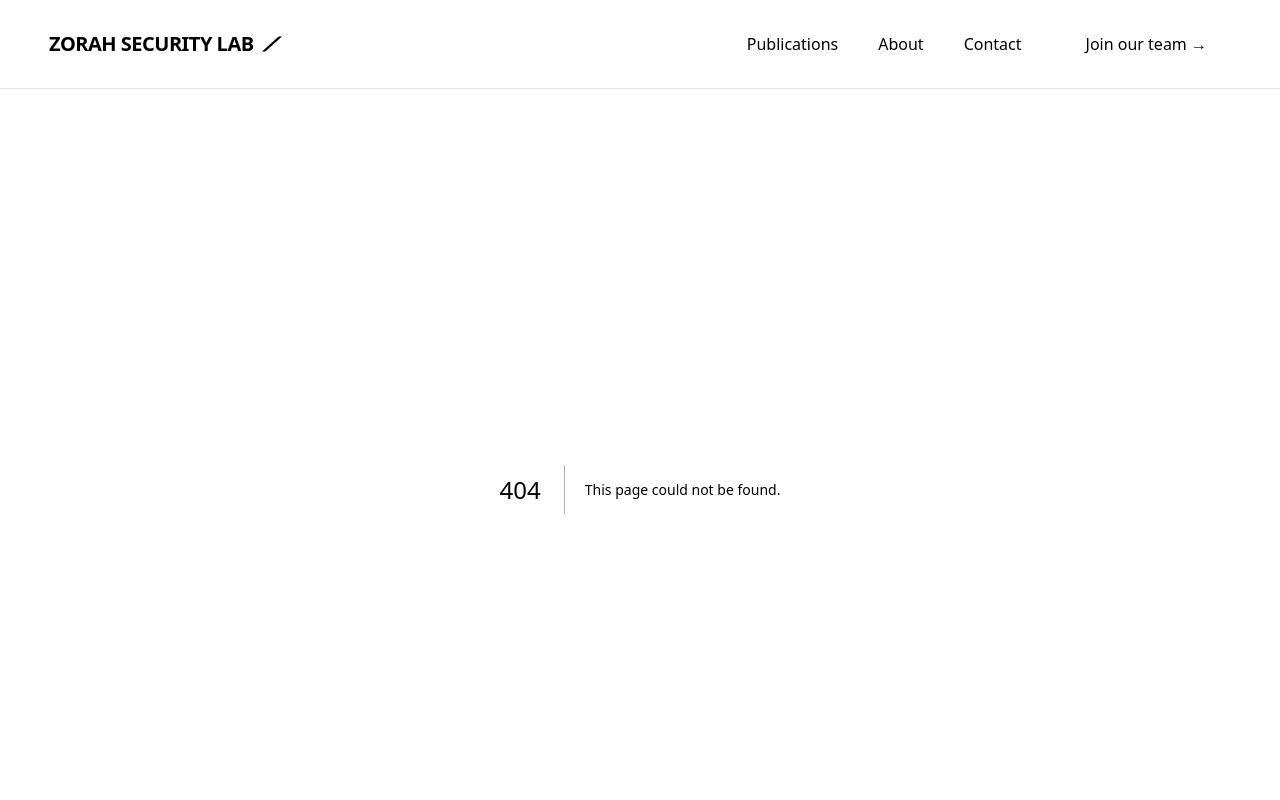
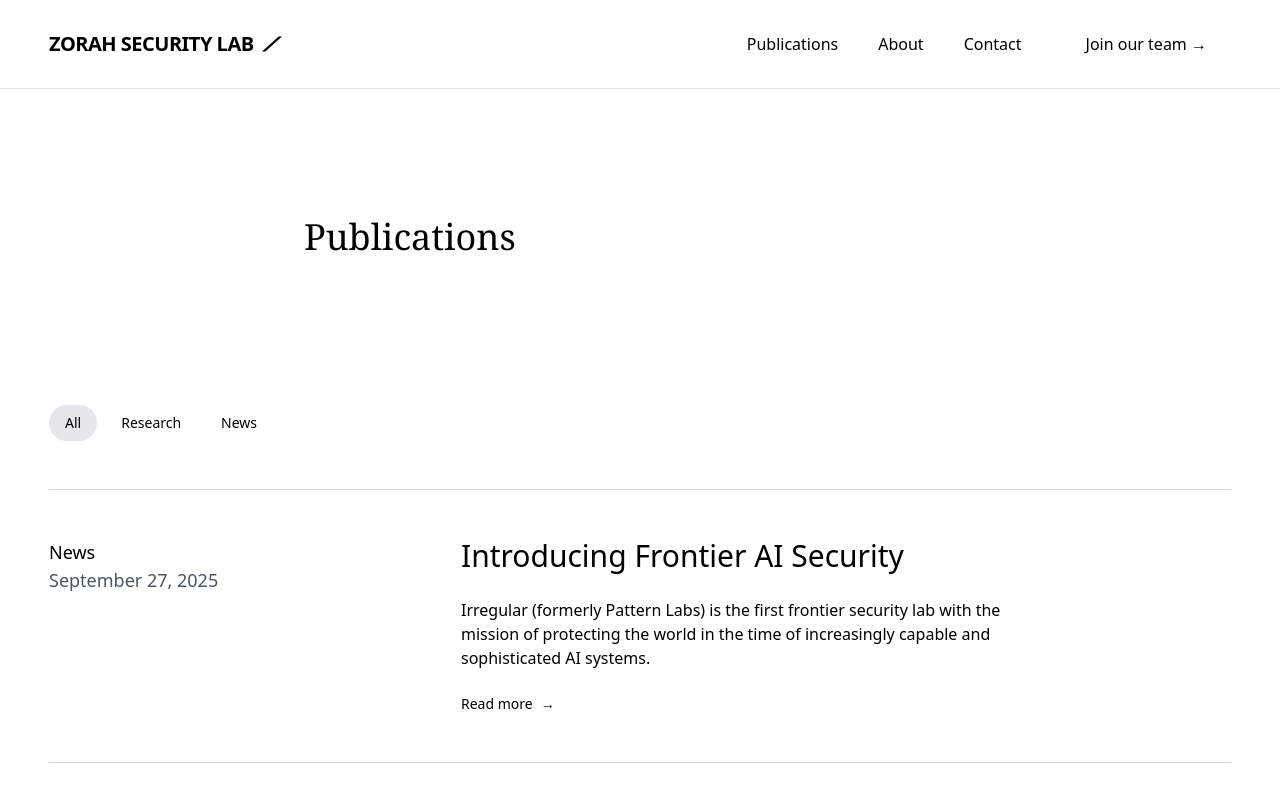
Before and after one commit to Eric-Eddie-Kabutey/zorah-security-lab, a Next.js app: page /publications in a window 1280 px wide. Before the commit this address had no page. Shown: the top 800 px of the page. Built offline with nearby package versions, Linux system fonts and the light colour scheme.

Commit message:
add publication page

```diff
--- /dev/null
+++ b/app/publications/page.tsx
@@ -0,0 +1,24 @@
+import PublicationsList from "@/components/post/publication-list";
+import Newsletter from "@/components/shared/news-letter";
+import PageHeader from "@/components/shared/page-header";
+import { getAllPublications } from "@/lib/mdx";
+
+export default function PublicationsPage() {
+    const allPosts = getAllPublications();
+
+  const publicationsFrontmatter = allPosts.map(post => {
+    // eslint-disable-next-line @typescript-eslint/no-unused-vars
+    const { content, ...frontmatter } = post;
+    return frontmatter;
+  });
+    return (<>
+        {/* Hero section */}
+        <PageHeader title="Publications" />
+
+        {/* Publication listing */}
+        <PublicationsList publications={publicationsFrontmatter} />
+
+        {/* Newsletter section */}
+        <Newsletter />
+    </>)
+}
```
